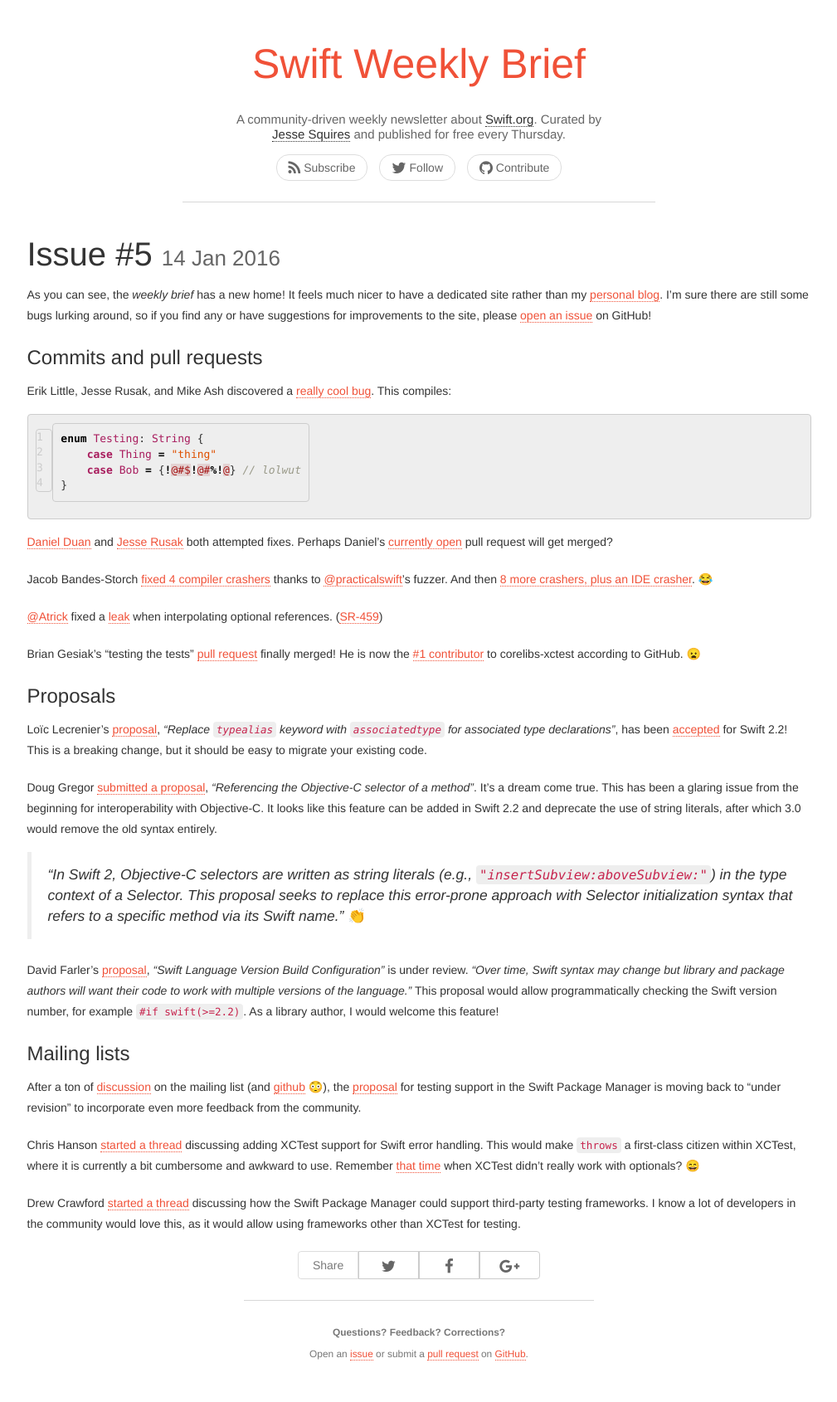
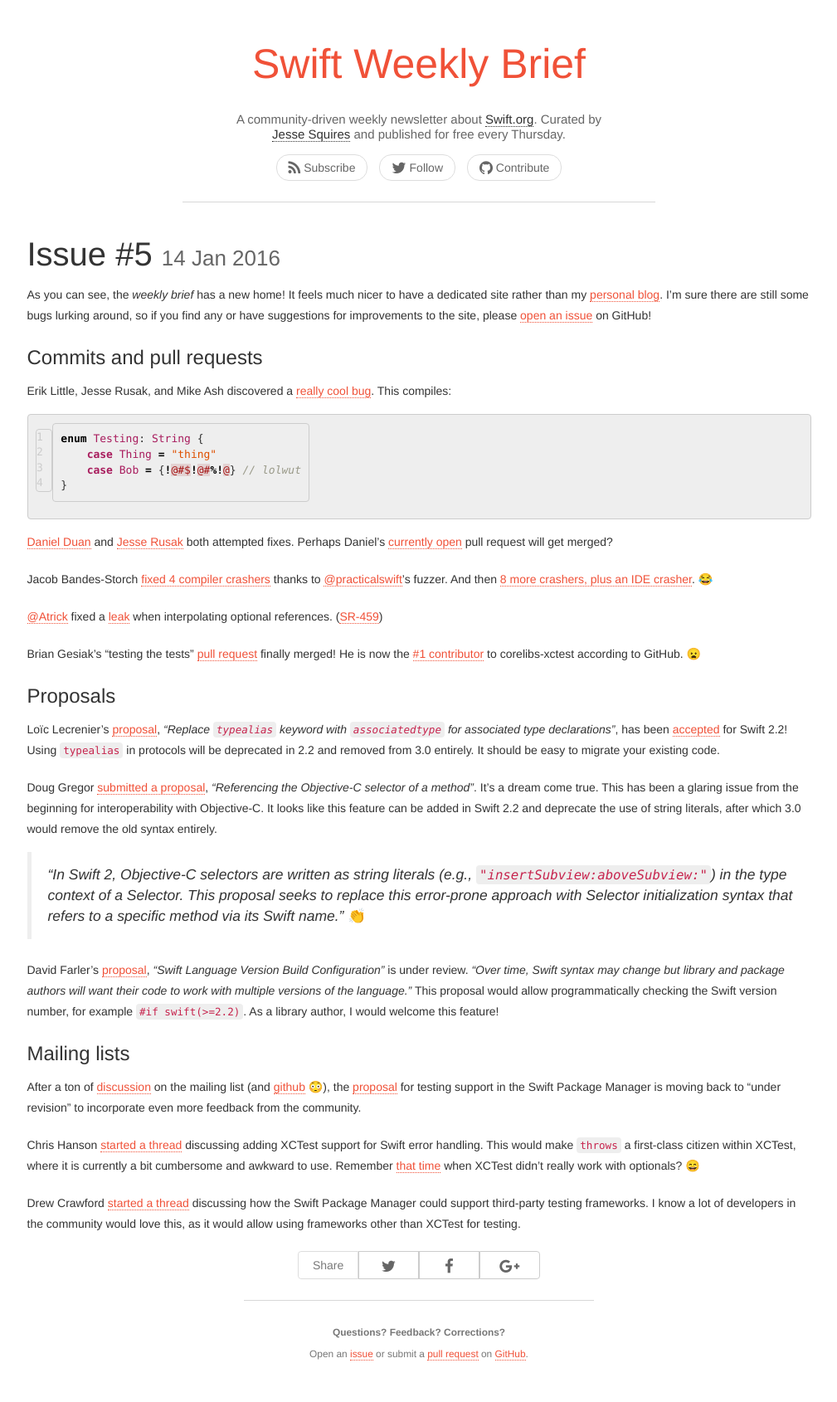
Before and after one commit to SwiftWeekly/swiftweekly.github.io, a Jekyll site: the page built from _posts/2016-01-14-issue-5.md, in a window 1280 px wide. Shown: the whole page at 83% size, without its empty margins (135-1144 px from the left). Built offline with Jekyll 4.4.1, drawn with Linux system fonts in a browser that asks for light colours; nearby versions of some CDN libraries; Markdown is read by kramdown in place of the engine named in the settings.

Commit message:
corrections. close #5

```diff
--- a/_posts/2016-01-14-issue-5.md
+++ b/_posts/2016-01-14-issue-5.md
@@ -31,7 +31,7 @@
 
 ### Proposals
 
-Loïc Lecrenier's [proposal](https://github.com/apple/swift-evolution/blob/master/proposals/0011-replace-typealias-associated.md), *"Replace `typealias` keyword with `associatedtype` for associated type declarations"*, has been [accepted](https://lists.swift.org/pipermail/swift-evolution-announce/2016-January/000014.html) for Swift 2.2! This is a breaking change, but it should be easy to migrate your existing code.
+Loïc Lecrenier's [proposal](https://github.com/apple/swift-evolution/blob/master/proposals/0011-replace-typealias-associated.md), *"Replace `typealias` keyword with `associatedtype` for associated type declarations"*, has been [accepted](https://lists.swift.org/pipermail/swift-evolution-announce/2016-January/000014.html) for Swift 2.2! Using `typealias` in protocols will be deprecated in 2.2 and removed from 3.0 entirely. It should be easy to migrate your existing code.
 
 Doug Gregor [submitted a proposal](https://github.com/apple/swift-evolution/blob/master/proposals/0022-objc-selectors.md), *"Referencing the Objective-C selector of a method"*. It's a dream come true. This has been a glaring issue from the beginning for interoperability with Objective-C. It looks like this feature can be added in Swift 2.2 and deprecate the use of string literals, after which 3.0 would remove the old syntax entirely.
 >*"In Swift 2, Objective-C selectors are written as string literals (e.g., `"insertSubview:aboveSubview:"`) in the type context of a Selector. This proposal seeks to replace this error-prone approach with Selector initialization syntax that refers to a specific method via its Swift name."* 👏
```
